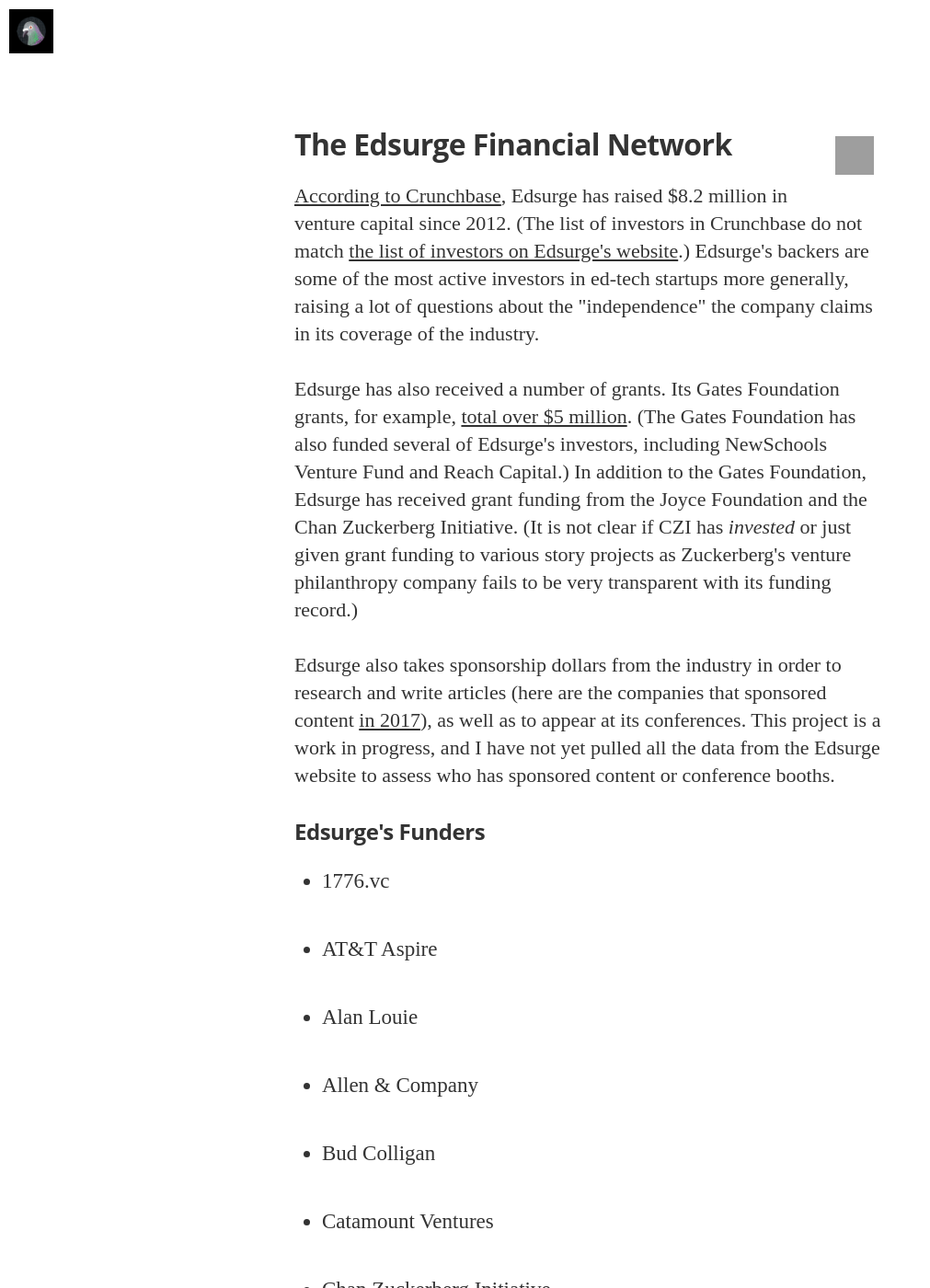
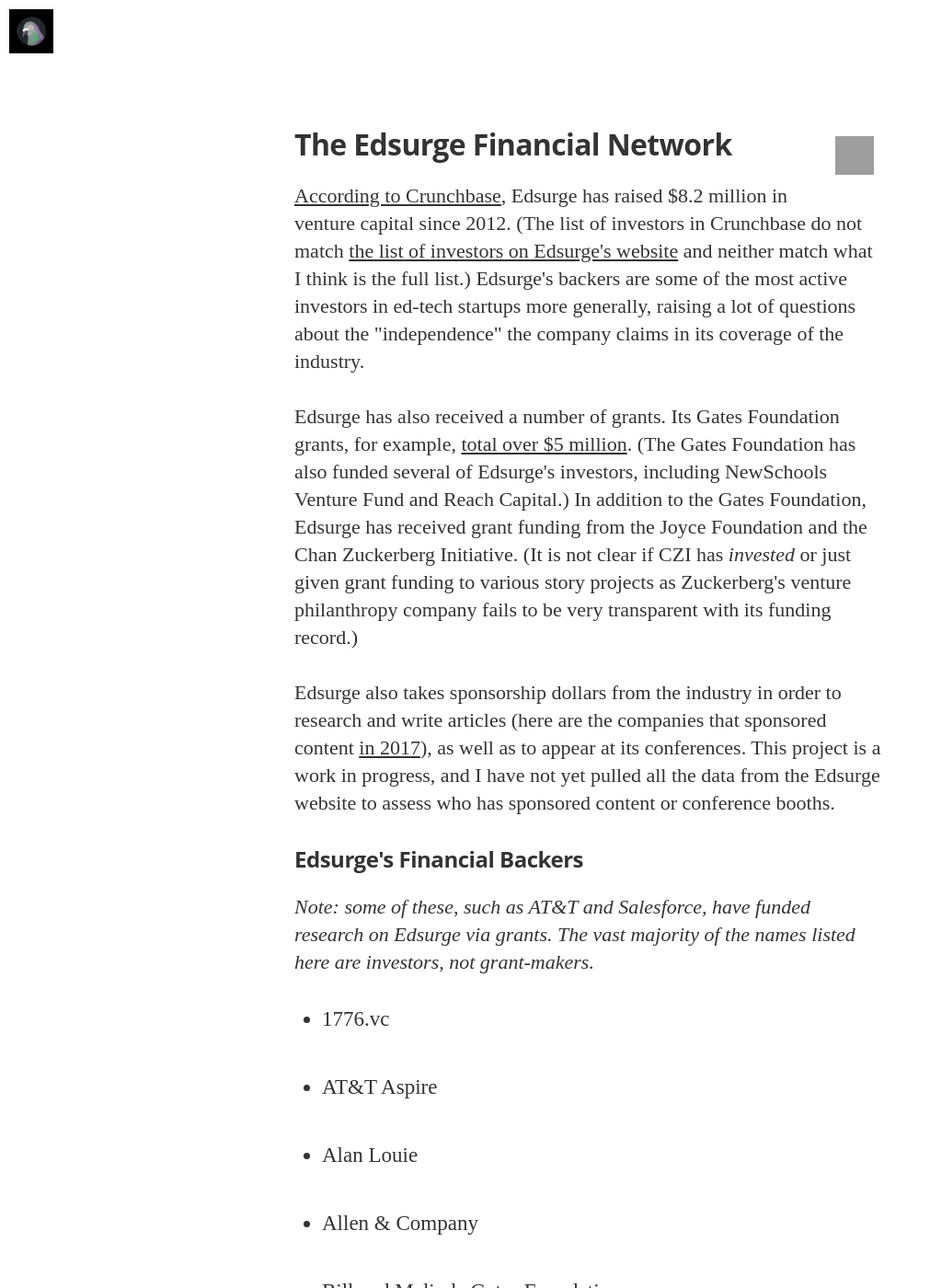
Before and after one commit to HackEducation/funding, a Jekyll site: the page built from edsurge.html, in a window 1280 px wide and 1400 px high, scrolled down 721 px. Shown: the whole window at 92% size, without its empty margins (0-1011 px from the left). Built offline with Jekyll 4.4.1, drawn with Linux system fonts in a browser that asks for light colours; nearby versions of some CDN libraries; some web fonts are replaced; some of the changed text lies outside the part shown; grey boxes are pictures that could not be loaded.

```diff
--- a/_data/edsurge/investors.yaml
+++ b/_data/edsurge/investors.yaml
@@ -110,7 +110,7 @@
   Date: '2012'
   Type: venture capital
   Notes: ''
-- Name: Gates Foundation
+- Name: Bill and Melinda Gates Foundation
   Date: '2011, 2012, 2015, 2016, 2018'
   Type: grant
   Notes: 'Total Gates Foundation grants received: approx $6 million'
--- a/edsurge.html
+++ b/edsurge.html
@@ -6,15 +6,17 @@ title: The Edsurge Network
 
 <br />
 
-<p><a href="https://www.crunchbase.com/organization/edsurge#/entity">According to Crunchbase</a>, Edsurge has raised $8.2 million in venture capital since 2012. (The list of investors in Crunchbase do not match <a href="http://about.edsurge.com/advisors_supporters/">the list of investors on Edsurge's website</a>.) Edsurge's backers are some of the most active investors in ed-tech startups more generally, raising a lot of questions about the "independence" the company claims in its coverage of the industry.</p>
+<p><a href="https://www.crunchbase.com/organization/edsurge#/entity">According to Crunchbase</a>, Edsurge has raised $8.2 million in venture capital since 2012. (The list of investors in Crunchbase do not match <a href="http://about.edsurge.com/advisors_supporters/">the list of investors on Edsurge's website</a> and neither match what I think is the full list.) Edsurge's backers are some of the most active investors in ed-tech startups more generally, raising a lot of questions about the "independence" the company claims in its coverage of the industry.</p>
 
 <p>Edsurge has also received a number of grants. Its Gates Foundation grants, for example, <a href="http://funding.hackeducation.com/gates-foundation.html">total over $5 million</a>. (The Gates Foundation has also funded several of Edsurge's investors, including NewSchools Venture Fund and Reach Capital.) In addition to the Gates Foundation, Edsurge has received grant funding from the Joyce Foundation and the Chan Zuckerberg Initiative. (It is not clear if CZI has <em>invested</em> or just given grant funding to various story projects as Zuckerberg's venture philanthropy company fails to be very transparent with its funding record.)</p>
 
 <p>Edsurge also takes sponsorship dollars from the industry in order to research and write articles (here are the companies that sponsored content <a href="http://funding.hackeducation.com/2018/01/31/edsurge-sponsors">in 2017</a>), as well as to appear at its conferences. This project is a work in progress, and I have not yet pulled all the data from the Edsurge website to assess who has sponsored content or conference booths.</p>
 
-<h3>Edsurge's Funders</h3>
+<h3>Edsurge's Financial Backers</h3>
 
 <br />
+
+<p><em>Note: some of these, such as AT&T and Salesforce, have funded research on Edsurge via grants. The vast majority of the names listed here are investors, not grant-makers.</em></p>
 
 <!-- Organizations -->
 {% assign investors = site.data.edsurge.investors %}
```
Also changed, not shown: _posts/2018-12-29-edsurge.html (added, +35 -0 lines).
